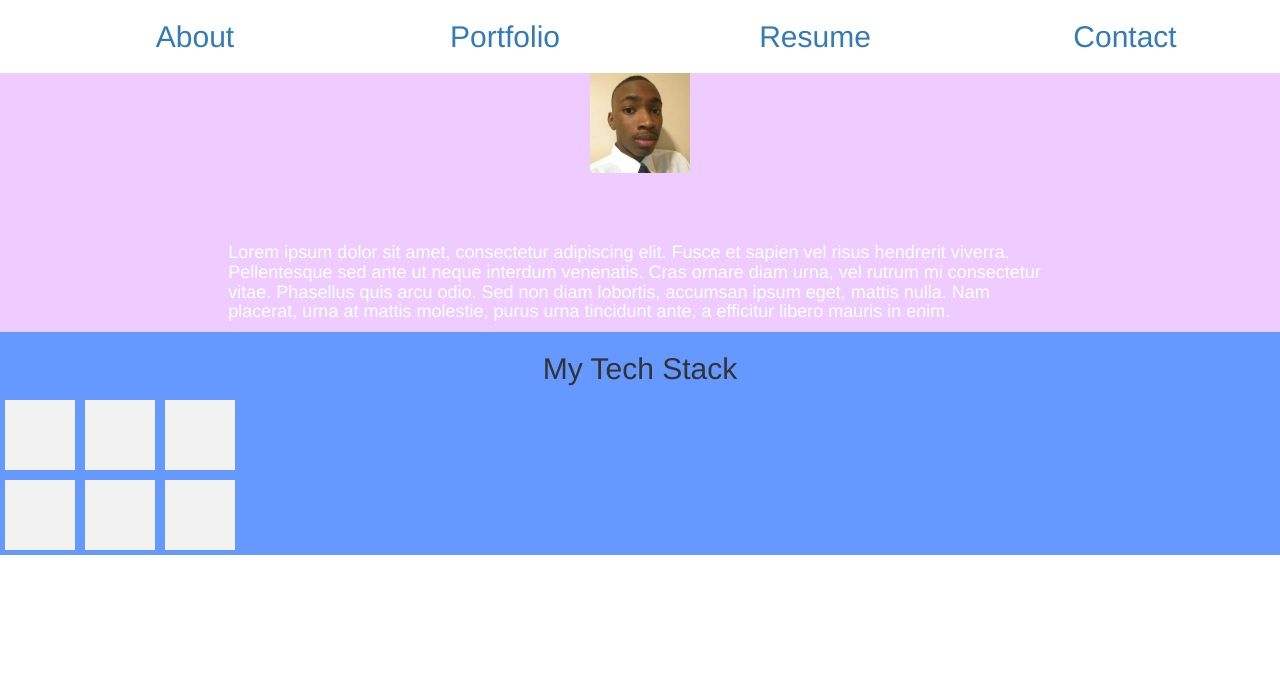
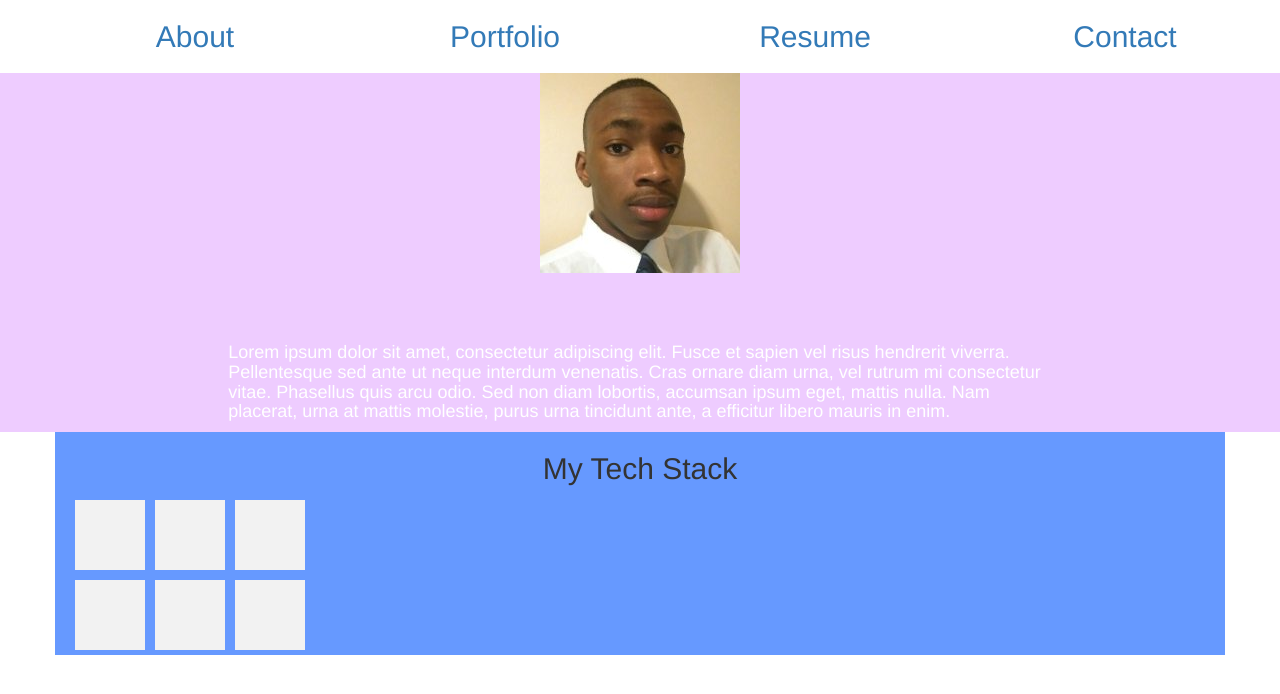
Before and after one commit to jpaden12/Portfolio-Site, a plain HTML site: page index.html in a window 1280 px wide. Drawn offline with nearby package versions, Linux system fonts and the light colour scheme; some packages are replaced by stand-ins of ours.

Commit message:
Styling the about page
Continuing to style the about page, and currently designing the  contact
page.

```diff
--- a/views/aboutPage.html
+++ b/views/aboutPage.html
@@ -1,7 +1,7 @@
 <style>
     img {
-        width: 100px;
-        height: 100px;
+        width: 200px;
+        height: 200px;
         margin-bottom: 60px;
     }
 
@@ -40,19 +40,23 @@
     </div>
 </div>
 
-<div class="container-fluid" id="bottom">
+<div class="container" id="bottom">
     <h2 class="text-center">My Tech Stack</h2>
 
+    <div class="container-fluid">
         <div class="row">
             <div class="col-sm-4 sample_picture"></div>
             <div class="col-sm-4 sample_picture"></div>
             <div class="col-sm-4 sample_picture"></div>
         </div>
+    </div>
 
+    <div class="container-fluid">
         <div class="row">
             <div class="col-sm-4 sample_picture"></div>
             <div class="col-sm-4 sample_picture"></div>
             <div class="col-sm-4 sample_picture"></div>
         </div>
+    </div>
 
 </div>
```
Lines whose indentation alone changed are shown as unchanged.
